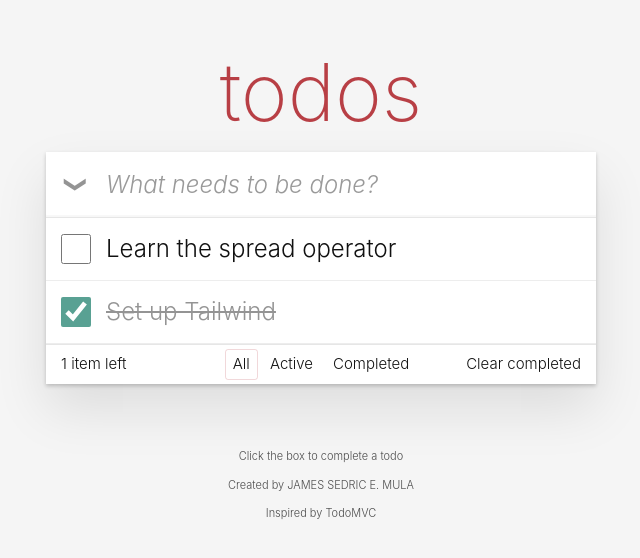
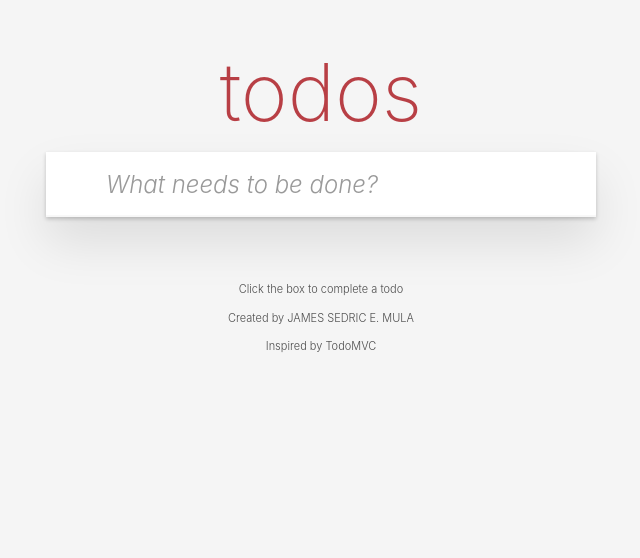
Before and after one commit to DynamicCydric/csit340-todomvc, a React (Vite) app: page / in a window 1280 px wide. Shown: the top 558 px of the page, without its empty margins (319-959 px from the left). Built offline with nearby package versions, Linux system fonts and the light colour scheme.

Commit message:
feat: hide main and footer when there are no todos

```diff
--- a/src/components/Todos.jsx
+++ b/src/components/Todos.jsx
@@ -2,10 +2,7 @@
 
 function Todos() {
   const [text, setText] = useState('')
-  const [todos, setTodos] = useState([
-    { id: 1, text: "Learn the spread operator", completed: false },
-    { id: 2, text: "Set up Tailwind", completed: true },
-  ])
+  const [todos, setTodos] = useState([])
 
   function handleSubmit(e) {
     e.preventDefault()
@@ -46,7 +43,8 @@
             placeholder="What needs to be done?"
           />
         </form>
-
+    {todos.length > 0 && (
+      <>
         <main className="relative border-t border-[#e6e6e6]">
           <input id="toggle-all" type="checkbox" className="peer sr-only" />
           <label
@@ -128,6 +126,8 @@
             Clear completed
           </button>
         </footer>
+        </>
+          )}
       </div>
     </section>
   )
```
